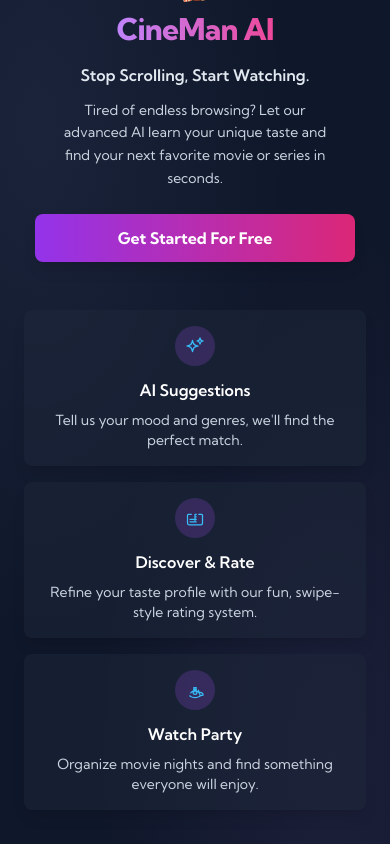
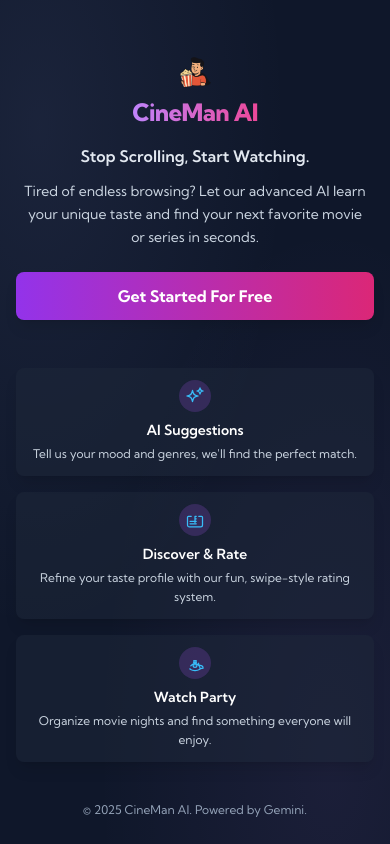
Before and after one commit to Dhruv942/Cineman-AI, a React (Vite) app: page / in a window 390 px wide. Built offline with nearby package versions, Linux system fonts and the light colour scheme; some icons are missing.

Commit message:
mobile responsiveness fixed

```diff
--- a/components/LandingPage.tsx
+++ b/components/LandingPage.tsx
@@ -23,50 +23,52 @@ export const LandingPage: React.FC<LandingPageProps> = ({ onStartOnboarding }) =
   const FeatureCard: React.FC<{ icon: string; title: string; children: React.ReactNode }> = ({ icon, title, children }) => {
     console.log('[LandingPage] Rendering FeatureCard:', title);
     return (
-      <div className="bg-slate-800/50 backdrop-blur-sm p-4 sm:p-6 rounded-lg shadow-lg text-center transform hover:-translate-y-1 transition-transform duration-200">
+      <div className="bg-slate-800/50 backdrop-blur-sm p-3 sm:p-4 md:p-6 rounded-lg shadow-lg text-center transform hover:-translate-y-1 transition-transform duration-200">
         <div
-          className="flex items-center justify-center mb-3 sm:mb-4 w-10 h-10 sm:w-12 sm:h-12 rounded-full bg-purple-500/20 mx-auto"
+          className="flex items-center justify-center mb-2 sm:mb-3 w-8 h-8 sm:w-10 sm:h-10 md:w-12 md:h-12 rounded-full bg-purple-500/20 mx-auto"
           dangerouslySetInnerHTML={{ __html: icon }}
         />
-        <h3 className="text-base sm:text-lg font-semibold mb-2 text-white">{title}</h3>
-        <p className="text-sm sm:text-base text-slate-300">{children}</p>
+        <h3 className="text-sm sm:text-base md:text-lg font-semibold mb-1 sm:mb-2 text-white">{title}</h3>
+        <p className="text-xs sm:text-sm md:text-base text-slate-300 leading-relaxed">{children}</p>
       </div>
     );
   };
 
   return (
-    <div style={appStyle} className="min-h-screen flex flex-col items-center justify-center p-4 sm:p-6 lg:p-8 text-slate-100 text-center overflow-hidden">
-      <main className="flex-grow flex flex-col items-center justify-center w-full max-w-7xl mx-auto">
-        <div style={{ animation: 'fade-in-hero 0.8s ease-out forwards' }} className="w-full">
+    <div style={appStyle} className="min-h-screen w-full flex flex-col px-4 py-6 sm:py-8 text-slate-100 text-center">
+      {/* Hero Section */}
+      <div className="flex-shrink-0 pt-8 sm:pt-12 pb-6 sm:pb-8" style={{ animation: 'fade-in-hero 0.8s ease-out forwards' }}>
         <div className="flex flex-col sm:flex-row items-center justify-center space-y-2 sm:space-y-0 sm:space-x-3 mb-4 sm:mb-6">
           <img
             src="./icons/icon128.png"
             alt="CineMan AI logo"
-              className="w-8 h-8 sm:w-10 sm:h-10 lg:w-12 lg:h-12"
+            className="w-8 h-8 sm:w-10 sm:h-10"
           />
-            <h1 className="text-3xl sm:text-4xl md:text-5xl lg:text-6xl font-extrabold tracking-tight text-transparent bg-clip-text bg-gradient-to-r from-purple-400 to-pink-500">
+          <h1 className="text-2xl sm:text-4xl md:text-5xl lg:text-6xl font-extrabold tracking-tight text-transparent bg-clip-text bg-gradient-to-r from-purple-400 to-pink-500">
             CineMan AI
           </h1>
         </div>
 
-          <p className="max-w-sm sm:max-w-xl lg:max-w-2xl mx-auto text-base sm:text-lg md:text-xl lg:text-2xl font-semibold text-slate-200 mb-3 sm:mb-4 px-4">
+        <p className="max-w-xl mx-auto text-base sm:text-xl md:text-2xl font-semibold text-slate-200 mb-3 sm:mb-4 px-2">
           Stop Scrolling, Start Watching.
         </p>
 
-          <p className="max-w-xs sm:max-w-lg md:max-w-xl lg:max-w-2xl mx-auto text-sm sm:text-base md:text-lg text-slate-300 mb-6 sm:mb-8 lg:mb-10 px-4 leading-relaxed">
+        <p className="max-w-2xl mx-auto text-sm sm:text-base md:text-lg text-slate-300 mb-6 sm:mb-8 px-2 leading-relaxed">
           Tired of endless browsing? Let our advanced AI learn your unique taste and find your next favorite movie or series in seconds.
         </p>
 
         <button
           onClick={onStartOnboarding}
-            className="w-full max-w-xs sm:w-auto px-6 sm:px-8 py-3 sm:py-4 bg-gradient-to-r from-purple-600 to-pink-600 hover:from-purple-700 hover:to-pink-700 text-white font-bold rounded-lg shadow-lg hover:shadow-xl transition-all duration-200 ease-in-out transform hover:scale-105 text-base sm:text-lg"
+          className="w-full max-w-sm sm:w-auto px-6 sm:px-8 py-3 sm:py-4 bg-gradient-to-r from-purple-600 to-pink-600 hover:from-purple-700 hover:to-pink-700 text-white font-bold rounded-lg shadow-lg hover:shadow-xl transition-all duration-200 ease-in-out transform hover:scale-105 text-base sm:text-lg mx-auto"
         >
           Get Started For Free
         </button>
       </div>
 
-        <div className="mt-12 sm:mt-16 lg:mt-24 w-full max-w-6xl mx-auto px-2 sm:px-4" style={{ animation: 'fade-in-hero 0.8s ease-out 0.3s forwards' }}>
-          <div className="grid grid-cols-1 sm:grid-cols-2 lg:grid-cols-3 gap-4 sm:gap-6 lg:gap-8">
+      {/* Features Section */}
+      <div className="flex-grow py-6 sm:py-8" style={{ animation: 'fade-in-hero 0.8s ease-out 0.3s forwards' }}>
+        <div className="w-full max-w-5xl mx-auto">
+          <div className="grid grid-cols-1 sm:grid-cols-2 lg:grid-cols-3 gap-4 sm:gap-6 md:gap-8">
             <FeatureCard
               icon={`<svg xmlns="http://www.w3.org/2000/svg" fill="none" viewBox="0 0 24 24" stroke-width="1.5" stroke="currentColor" class="w-5 h-5 sm:w-6 sm:h-6 text-sky-400"><path stroke-linecap="round" stroke-linejoin="round" d="M9.813 15.904 9 18.75l-.813-2.846a4.5 4.5 0 0 0-3.09-3.09L2.25 12l2.846-.813a4.5 4.5 0 0 0 3.09-3.09L9 5.25l.813 2.846a4.5 4.5 0 0 0 3.09 3.09L15.75 12l-2.846.813a4.5 4.5 0 0 0-3.09 3.09ZM18.259 8.715 18 9.75l-.259-1.035a3.375 3.375 0 0 0-2.455-2.456L14.25 6l1.036-.259a3.375 3.375 0 0 0 2.455-2.456L18 2.25l.259 1.035a3.375 3.375 0 0 0 2.456 2.456L21.75 6l-1.035.259a3.375 3.375 0 0 0-2.456 2.456Z" /></svg>`}
               title="AI Suggestions"
@@ -86,15 +88,11 @@ export const LandingPage: React.FC<LandingPageProps> = ({ onStartOnboarding }) =
               Organize movie nights and find something everyone will enjoy.
             </FeatureCard>
           </div>
-
-          {/* Third card spans full width on mobile when in 2-column layout */}
-          <div className="sm:hidden lg:hidden mt-4">
-            {/* This div ensures proper spacing on mobile */}
         </div>
       </div>
-      </main>
 
-      <footer className="py-4 sm:py-6 text-center w-full">
+      {/* Footer */}
+      <footer className="flex-shrink-0 py-4 sm:py-6 text-center w-full">
         <p className="text-slate-400 text-xs sm:text-sm px-4">
           &copy; {new Date().getFullYear()} CineMan AI. Powered by Gemini.
         </p>
--- a/components/OnboardingWizard.tsx
+++ b/components/OnboardingWizard.tsx
@@ -218,13 +218,17 @@ export const OnboardingWizard: React.FC<OnboardingWizardProps> = ({ onComplete,
         return (
           <div className="text-center">
             {isEditMode ? (
-              <svg xmlns="http://www.w3.org/2000/svg" fill="none" viewBox="0 0 24 24" strokeWidth={1.5} stroke="currentColor" className="w-20 h-20 text-purple-400 mx-auto mb-6">
-                <path strokeLinecap="round" strokeLinejoin="round" d="M10.343 3.94c.09-.542.56-.94 1.11-.94h1.093c.55 0 1.02.398 1.11.94l.149.894c.07.424.384.764.78.93.398.164.855.142 1.205-.108l.737-.527a1.125 1.125 0 0 1 1.45.12l.773.774c.39.39.44 1.022.12 1.45l-.527.737c-.25.35-.272.806-.107 1.204.165.397.505.71.93.78l.893.15c.543.09.94.56.94 1.11v1.093c0 .55-.397 1.02-.94 1.11l-.893.149c-.425.07-.765.383-.93.78-.165.398-.143.854.107 1.204l.527.738c.32.427.27 1.06-.12 1.45l-.774.773a1.125 1.125 0 0 1-1.449.12l-.738-.527c-.35-.25-.806-.272-1.203-.107-.397.165-.71.505-.78.93l-.15.893c-.09.543-.56.94-1.11.94h-1.094c-.55 0-1.019-.398-1.11-.94l-.149-.894c-.07-.424-.384-.764-.78-.93-.398-.164-.854-.142-1.204.108l-.738.527a1.125 1.125 0 0 1-1.45-.12l-.773-.774a1.125 1.125 0 0 1-.12-1.45l.527-.737c.25-.35.273-.806.108-1.204-.165-.397-.506-.71-.93-.78l-.894-.15c-.542-.09-.94-.56-.94-1.11v-1.094c0 .55.398-1.02.94-1.11l.894-.149c.424-.07.765-.383.93-.78.165-.398.143-.854-.108-1.204l-.526-.738a1.125 1.125 0 0 1 .12-1.45l.773-.773a1.125 1.125 0 0 1 1.45-.12l.737.527c.35.25.807.272 1.204.107.397-.165.71-.505.78-.93l.15-.893ZM12 15.75a3.75 3.75 0 1 0 0-7.5 3.75 3.75 0 0 0 0 7.5Z" />
-              </svg>
+              <img
+            src="./icons/icon128.png"
+            alt="CineMan AI logo"
+            className="w-8 h-8 sm:w-10 sm:h-10"
+          />
             ) : (
-              <svg xmlns="http://www.w3.org/2000/svg" viewBox="0 0 24 24" fill="currentColor" className="w-20 h-20 text-purple-400 mx-auto mb-6">
-                <path d="M18 4H6c-1.1 0-2 .9-2 2v4c0 1.1.9 2 2 2h1.1c.42 3.38 1.42 6.55 2.9 9l2-5 2 5c1.48-2.45 2.48-5.62 2.9-9H18c1.1 0 2-.9 2-2V6c0-1.1-.9-2-2-2zM7 6h10v3H7V6zm5 8c-1.1 0-2-.9-2-2s.9-2 2-2 2 .9 2 2-.9 2-2 2z" />
-              </svg>
+             <img
+            src="./icons/icon128.png"
+            alt="CineMan AI logo"
+            className="w-20 h-20 text-purple-400 mx-auto mb-6"
+          />
             )}
             <h2 className="text-3xl font-bold mb-4 text-transparent bg-clip-text bg-gradient-to-r from-purple-400 to-pink-500">
               {isEditMode ? "Edit Your Preferences" : "Welcome to CineMan AI"}
```
Lines whose indentation alone changed are shown as unchanged.
